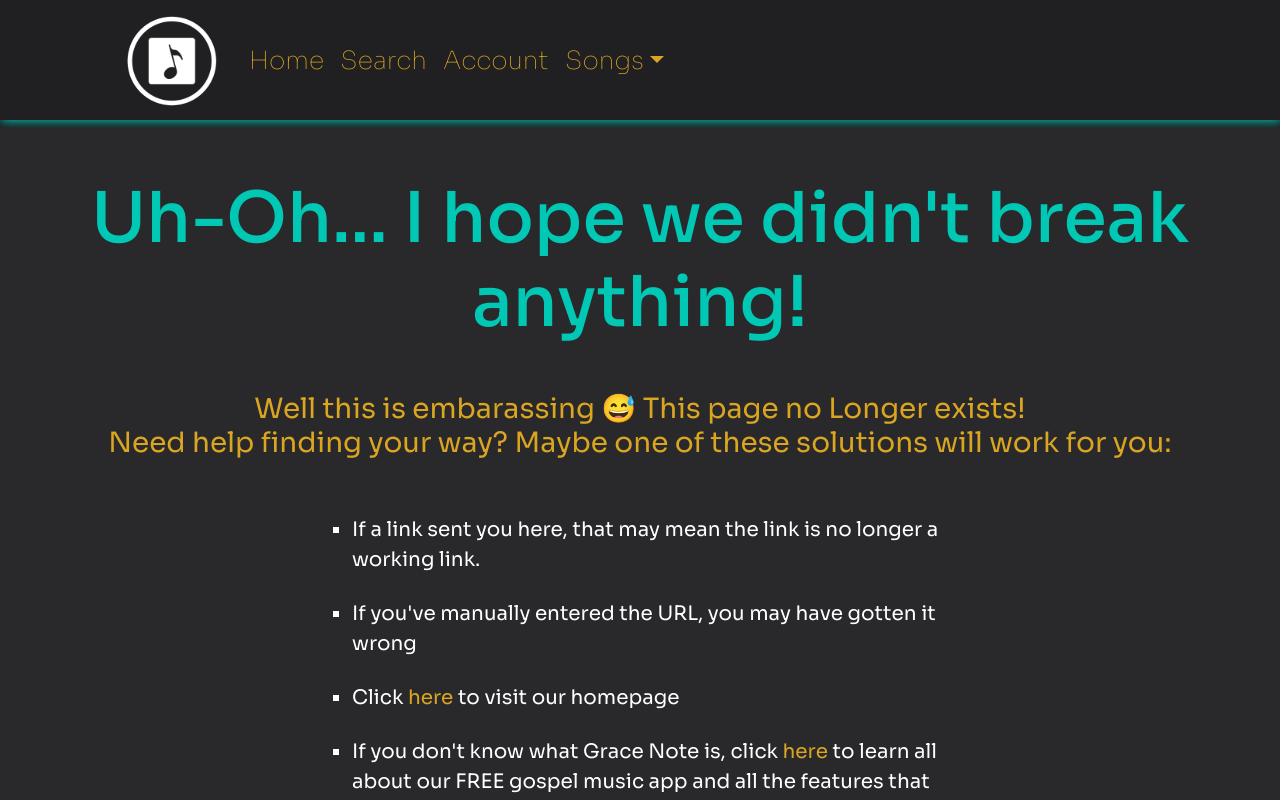
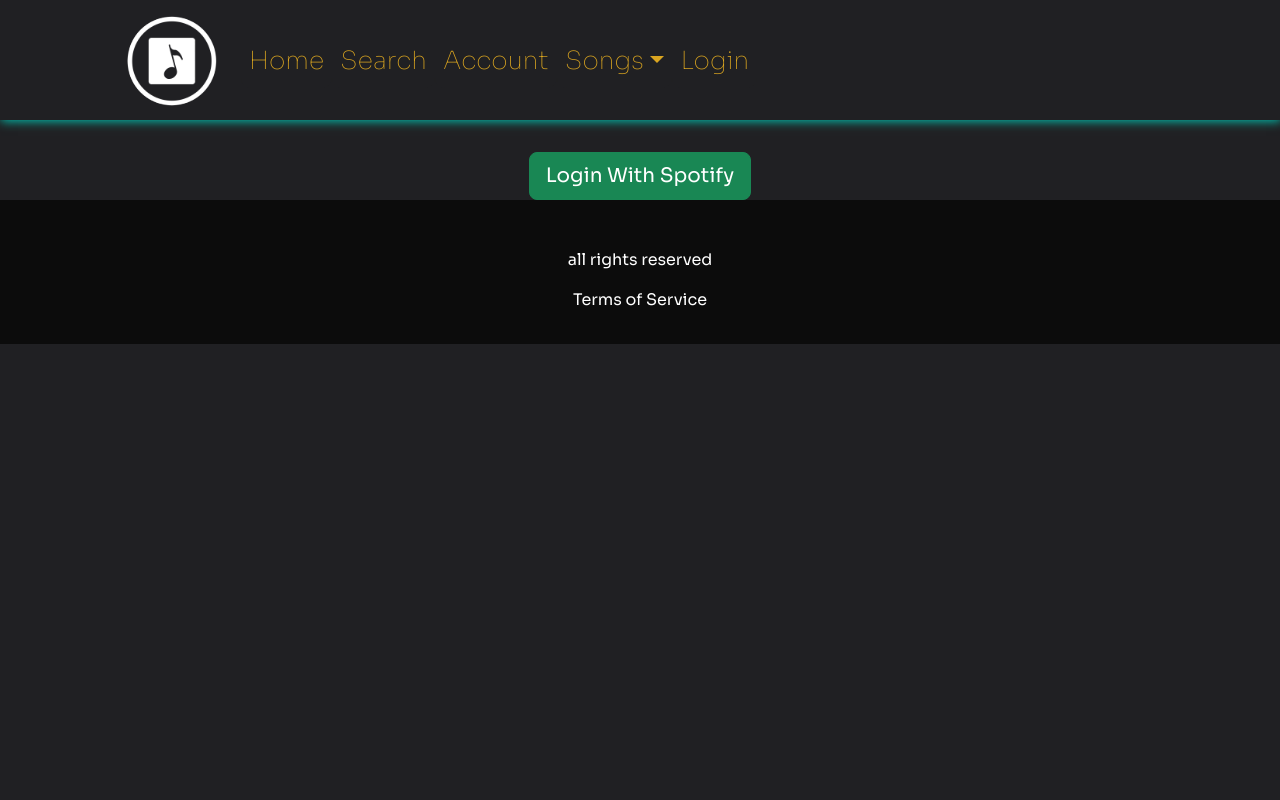
Before and after one commit to Mckreames/Grace-Note, a React (Create React App) app: page /login in a window 1280 px wide. Shown: the top 800 px of the page. Built offline with nearby package versions, Linux system fonts and the light colour scheme.

Commit message:
trying to get spotify to work This stuff is a lil rough, ngl

```diff
--- a/package.json
+++ b/package.json
@@ -10,6 +10,7 @@
     "@testing-library/user-event": "^13.5.0",
     "bootstrap": "^5.3.3",
     "react": "^18.2.0",
+    "react-bootstrap": "^2.10.2",
     "react-dom": "^18.2.0",
     "react-router-dom": "^6.22.3",
     "react-scripts": "5.0.1",
--- a/src/App.js
+++ b/src/App.js
@@ -2,6 +2,7 @@
 import React from "react";
 import { BrowserRouter as Router, Route, Routes } from "react-router-dom";
 import "bootstrap/dist/css/bootstrap.min.css";
+import Login from "./Components/Login/Login";
 import GraceNoteNav from "./Components/GraceNoteNav/GraceNoteNav";
 import Home from "./Components/Home/Home";
 import Account from "./Components/Account/Account";
@@ -21,6 +22,7 @@
         <GraceNoteNav />
         <Routes>
           <Route path="/" element={<Home />}></Route>
+          <Route path="/login" element={<Login />}></Route>
           <Route path="/account" element={<Account />}></Route>
           <Route path="/song-search" element={<SongSearch />}></Route>
           <Route path="/randomizer" element={<Randomizer />}></Route>
--- a/src/Components/GraceNoteNav/GraceNoteNav.jsx
+++ b/src/Components/GraceNoteNav/GraceNoteNav.jsx
@@ -74,6 +74,11 @@
                 </DropdownItem>
               </DropdownMenu>
             </UncontrolledDropdown>
+            <NavItem>
+              <Link to="/login" style={{ textDecoration: "none" }}>
+                <NavLink>Login</NavLink>
+              </Link>
+            </NavItem>
           </Nav>
           <NavbarText></NavbarText>
         </Collapse>
--- /dev/null
+++ b/src/Components/Login/Login.jsx
@@ -0,0 +1,18 @@
+import React from "react";
+import { Container } from "react-bootstrap";
+
+const AUTH_URL =
+  "https://accounts.spotify.com/authorize?client_id=5c426cd3d3dc45539e52e61a00623a6e&response_type=code&redirect_uri=http://localhost:3000&scope=streaming%20user-read-email%20user-read-private%20user-library-read%20user-library-modify%20user-read-playback-state%20user-modify-playback-state";
+
+export default function Login() {
+  return (
+    <Container
+      className="d-flex justify-content-center align-items-center"
+      style={{ zIndex: "999" }}
+    >
+      <a className="mt-4 btn btn-success btn-lg" href={AUTH_URL}>
+        Login With Spotify
+      </a>
+    </Container>
+  );
+}
--- a/src/Components/SignUp/SignUp.jsx
+++ b/src/Components/SignUp/SignUp.jsx
@@ -1,6 +1,7 @@
 import React from "react";
 import { Form, Row, Col, Label, Input, FormGroup, Button } from "reactstrap";
 import "./SignUp.css";
+import Login from "../Login/Login";
 import redhead from "./Imgs/redhead.jpg";
 import Acoustic from "./Imgs/Acoustics.jpg";
 import BigBoom from "./Imgs/BigBoom.jpg";
@@ -122,6 +123,9 @@
               <Button>Sign Up</Button>
             </Col>
           </Row>
+          <Row>
+            <Login />
+          </Row>
         </Form>
       </div>
     </div>
```
Also changed, not shown: src/Components/Login/Login.css (added), 1 other file (tests, documents, lock files or other folders).
